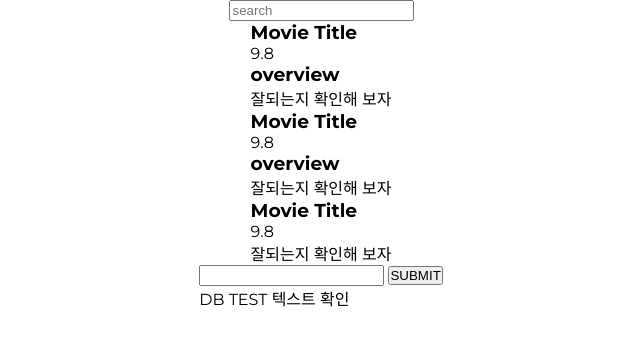
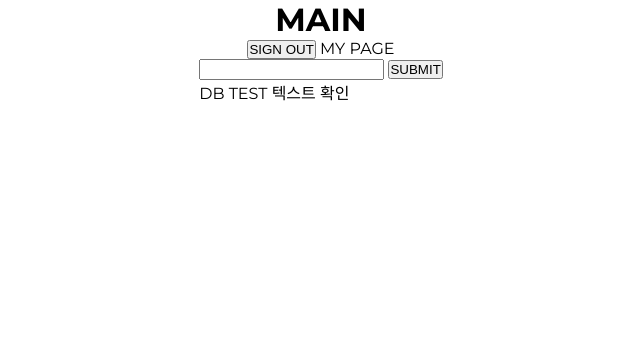
Before and after one commit to green9930/movie_collection, a Flask app: template templates/index.html in a window 1280 px wide. Shown: the top 346 px of the page, without its empty margins (319-959 px from the left). Run offline with Flask 2, Linux system fonts and the light colour scheme; the template is opened without the code that fills it, so the values that code supplies are empty; some libraries are stand-ins or nearby versions.

Commit message:
[add] HTML 마크업 수정

```diff
--- a/templates/index.html
+++ b/templates/index.html
@@ -9,7 +9,10 @@
     <!-- FONT ------------------------------------------------------------------ -->
     <link rel="preconnect" href="https://fonts.googleapis.com" />
     <link rel="preconnect" href="https://fonts.gstatic.com" crossorigin />
-    <link href="https://fonts.googleapis.com/css2?family=Montserrat:ital,wght@0,400;0,500;0,600;0,700;1,400;1,500;1,600;1,700&display=swap" rel="stylesheet"/>
+    <link
+      href="https://fonts.googleapis.com/css2?family=Montserrat:ital,wght@0,400;0,500;0,600;0,700;1,400;1,500;1,600;1,700&display=swap"
+      rel="stylesheet"
+    />
     <!-- CSS ------------------------------------------------------------------- -->
     <link rel="stylesheet" href="../static/style.css" />
     <!-- JAVASCRIPT ------------------------------------------------------------ -->
@@ -20,71 +23,16 @@
     <title>IMDb99 | MAIN</title>
   </head>
   <body>
-
-  <header>
-      <form id="form">
-          <input type="text" placeholder="search" id="search"
-           class="search">
-      </form>
-  </header>
-
-  <main id="main">
-    <div class="movie">
-<!--      <img src="https://images.unsplash.com/-->
-<!--      photo-1518173835740-f5d14111d76a?-->
-<!--      ixid=MXwxMjA3fDB8MHxwaG90by1wYWd1fhx8fGVufDB8fHw%3D&ix1ib=rb-1.-->
-<!--      2.1&auto=format&fit=crop&w=877&q=80" alt="Image">-->
-
-      <div class="movie-info">
-        <h3>Movie Title</h3>
-        <span class="green">9.8</span>
-      </div>
-
-      <div class="overview">
-
-        <h3>overview</h3>
-        잘되는지 확인해 보자
-
-      </div>
+    <h1>MAIN</h1>
+    <nav>
+      <button onclick="handleSignOut()">SIGN OUT</button>
+      <!-- <button onclick="goToMyPage()">MY PAGE</button> -->
+      <a href="/mypage/{{user_info.username}}">MY PAGE</a>
+    </nav>
+    <!-- MOVIE LIST ------------------------------------------------------------ -->
+    <div>
+      <ul class="movie-list"></ul>
     </div>
-    <div class="movie">
-<!--      <img src="https://images.unsplash.com/-->
-<!--      photo-1518173835740-f5d14111d76a?-->
-<!--      ixid=MXwxMjA3fDB8MHxwaG90by1wYWd1fhx8fGVufDB8fHw%3D&ix1ib=rb-1.-->
-<!--      2.1&auto=format&fit=crop&w=877&q=80" alt="Image">-->
-
-      <div class="movie-info">
-        <h3>Movie Title</h3>
-        <span class="green">9.8</span>
-      </div>
-
-      <div class="overview">
-
-        <h3>overview</h3>
-        잘되는지 확인해 보자
-
-      </div>
-    </div>
-    <div class="movie">
-      <!--<img src="https://images.unsplash.com/
-      photo-1518173835740-f5d14111d76a?
-      ixid=MXwxMjA3fDB8MHxwaG90by1wYWd1fhx8fGVufDB8fHw%3D&ix1ib=rb-1.
-      2.1&auto=format&fit=crop&w=877&q=80" alt="Image">-->
-
-      <div class="movie-info">
-        <h3>Movie Title</h3>
-        <span class="green">9.8</span>
-      </div>
-
-      <div class="overview">
-        잘되는지 확인해 보자
-
-      </div>
-    </div>
-  </main>
-
-
-</body>
     <!-- DB TEST --------------------------------------------------------------- -->
     <div>
       <div>
--- a/templates/signup.html
+++ b/templates/signup.html
@@ -23,7 +23,8 @@
     <title>IMDb99 | SIGN UP</title>
   </head>
   <body>
-    <h1>SIGN UP</h1>
+    <h1 class="imdb-title">IMDb99</h1>
+    <h2 class="a11y-hidden">SIGN UP</h2>
     <form action="">
       <div>
         <input
```
Also changed, not shown: templates/mypage.html (+9 -1 lines), templates/signin.html (+22 -7 lines), templates/welcome.html (+5 -3 lines).
